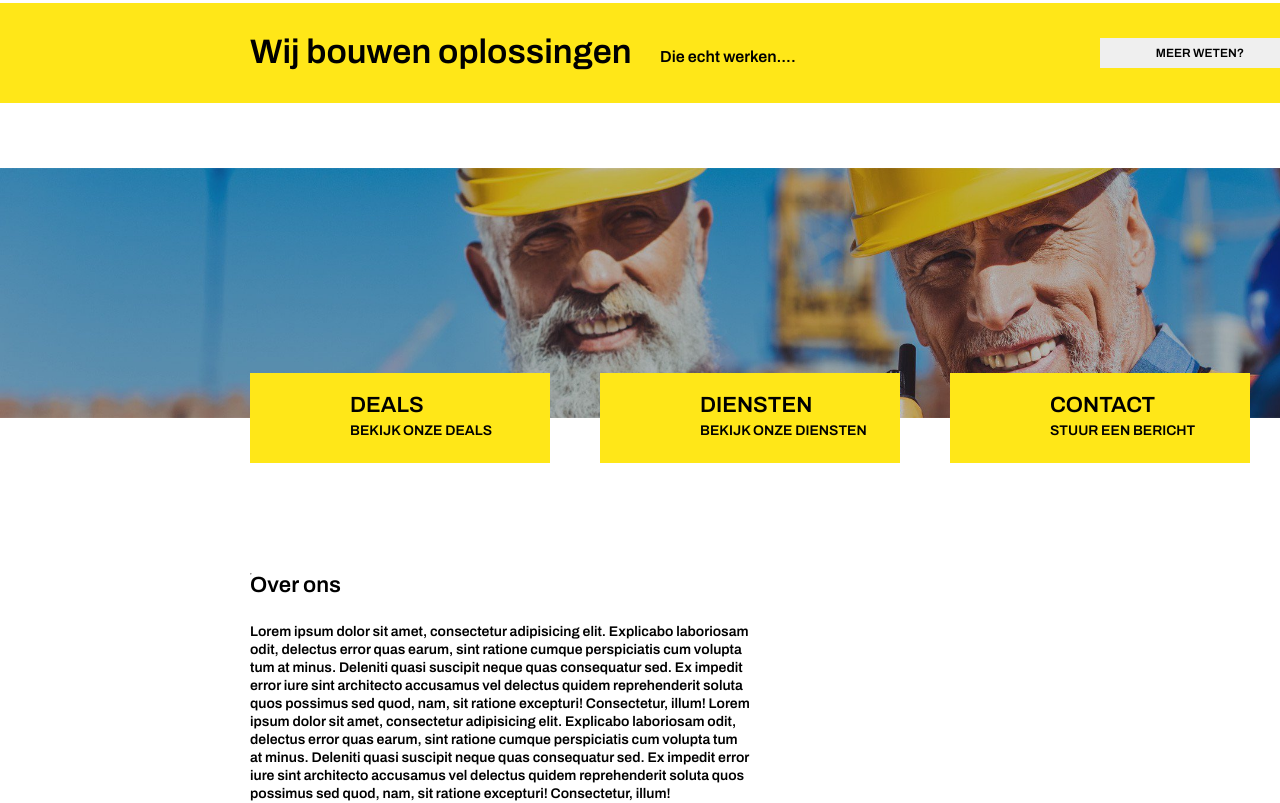
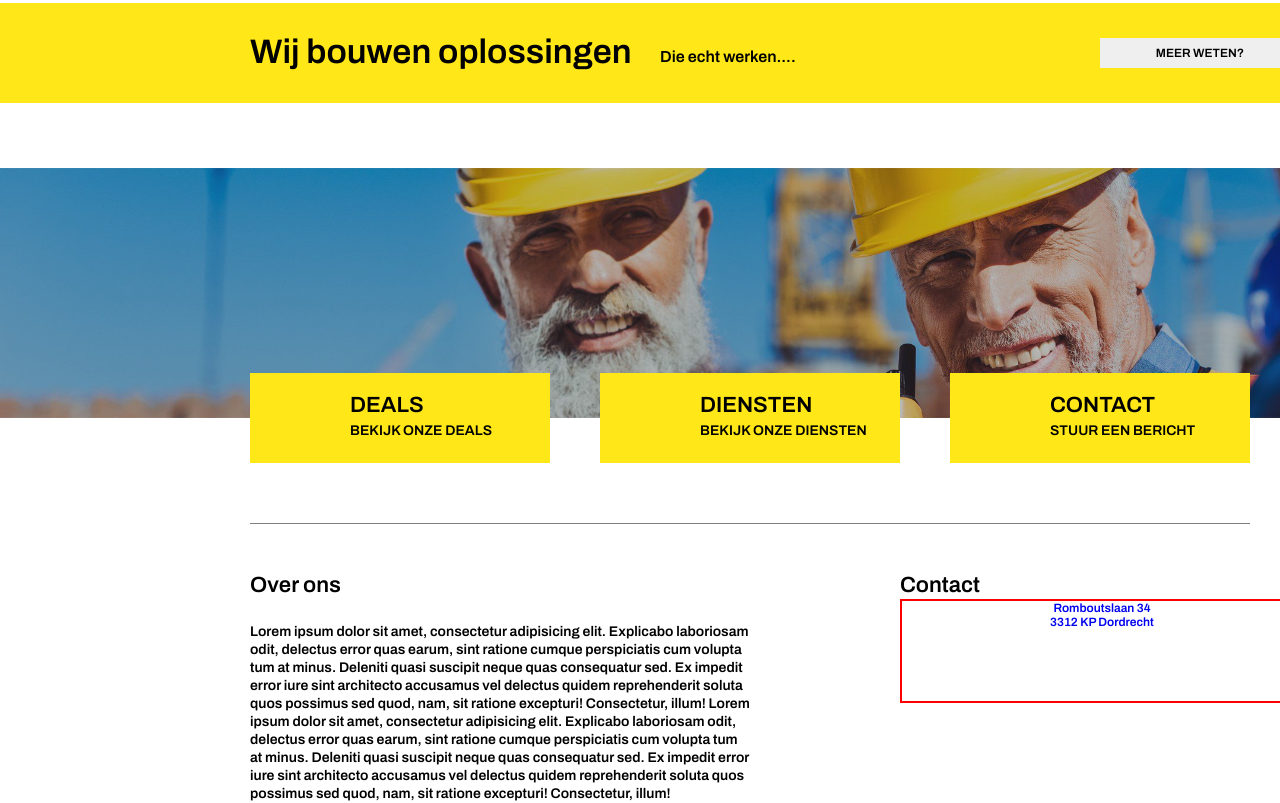
Before and after one commit to Kaylee-dev/B2W1O1_handy, a plain HTML site: page index.html in a window 1280 px wide. Shown: the part 892-1695 px from the top of the page. Drawn offline with Linux system fonts and the light colour scheme.

Commit message:
index en styling

```diff
--- a/css/style.css
+++ b/css/style.css
@@ -159,6 +159,7 @@ button{
 	height: 200px;
 	margin-top: 1350px;
 	margin-left: 250px;
+
 }
 
 .aboutUs h2{
@@ -177,4 +178,44 @@ button{
 
 hr{
 	position: absolute;
+	width: 1000px;
+	margin-top: 1300px;
+	margin-left: 250px;
+	height: 0;
+	border: 0;
+	border-top:1px solid grey;
 }
+
+.contact{
+	font-size: 24px;
+	position: absolute;
+	width: 400px;
+	height: 100px;
+	margin-top: 1350px;
+	margin-left: 900px;
+}
+
+.contact h2{
+	position: absolute;
+	font-size: 22px;
+	font-weight: 600;
+}
+
+.contact p{
+	position: absolute;
+	margin-top: 50px;
+	line-height: 18px;
+	font-size: 14px;
+	font-weight: 600;
+}
+
+.menuText{
+	width: 400px;
+	height: 100px;
+	font-size: 12px;
+	border: solid red 2px;
+	position: absolute;
+	display: inline-block;
+	text-align: center;
+	margin-right: 35px;
+}
--- a/index.html
+++ b/index.html
@@ -4,7 +4,7 @@
 		<title>DavinciHandy</title>
 		<link rel="stylesheet" type="text/css" href="css/style.css">
 		<link href="https://fonts.googleapis.com/css2?family=Archivo:wght@600&display=swap" rel="stylesheet">
-		<link rel="stylesheet" href="https://stackpath.bootstrapcdn.com/font-awesome/4.7.0/css/font-awesome.min.css" integrity="sha384-wvfXpqpZZVQGK6TAh5PVlGOfQNHSoD2xbE+QkPxCAFlNEevoEH3Sl0sibVcOQVnN" crossorigin="anonymous">
+		<link rel="stylesheet" href="path/to/font-awesome/css/font-awesome.min.css">
 	</head>
 	<body>
 		<div class="page">
@@ -55,9 +55,10 @@
 			  			<p>STUUR EEN BERICHT</p>
 			  		</div>
 				</div>
-
+				<div class="line">
+					<hr>
+				</div>
 				<div class="aboutUs">
-					<hr>
 					<h2>Over ons</h2>
 					<p>Lorem ipsum dolor sit amet, consectetur adipisicing elit. Explicabo laboriosam
 					odit, delectus error quas earum, sint ratione cumque perspiciatis cum volupta
@@ -70,8 +71,13 @@
 					error iure sint architecto accusamus vel delectus quidem reprehenderit soluta
 					quos possimus sed quod, nam, sit ratione excepturi! Consectetur, illum!</p>
 				</div>
-
-
- 			</div>
+				<div class="contact">
+					<h2>Contact</h2>
+						<br>
+						<a class="locationItem" href="#">
+						<i class="fas fa-map-marker-alt"></i>
+						<span class="menuText">Romboutslaan 34<br>3312 KP Dordrecht</span>
+				</div>
+ 		</div>
 	</body>
 </html>
```
